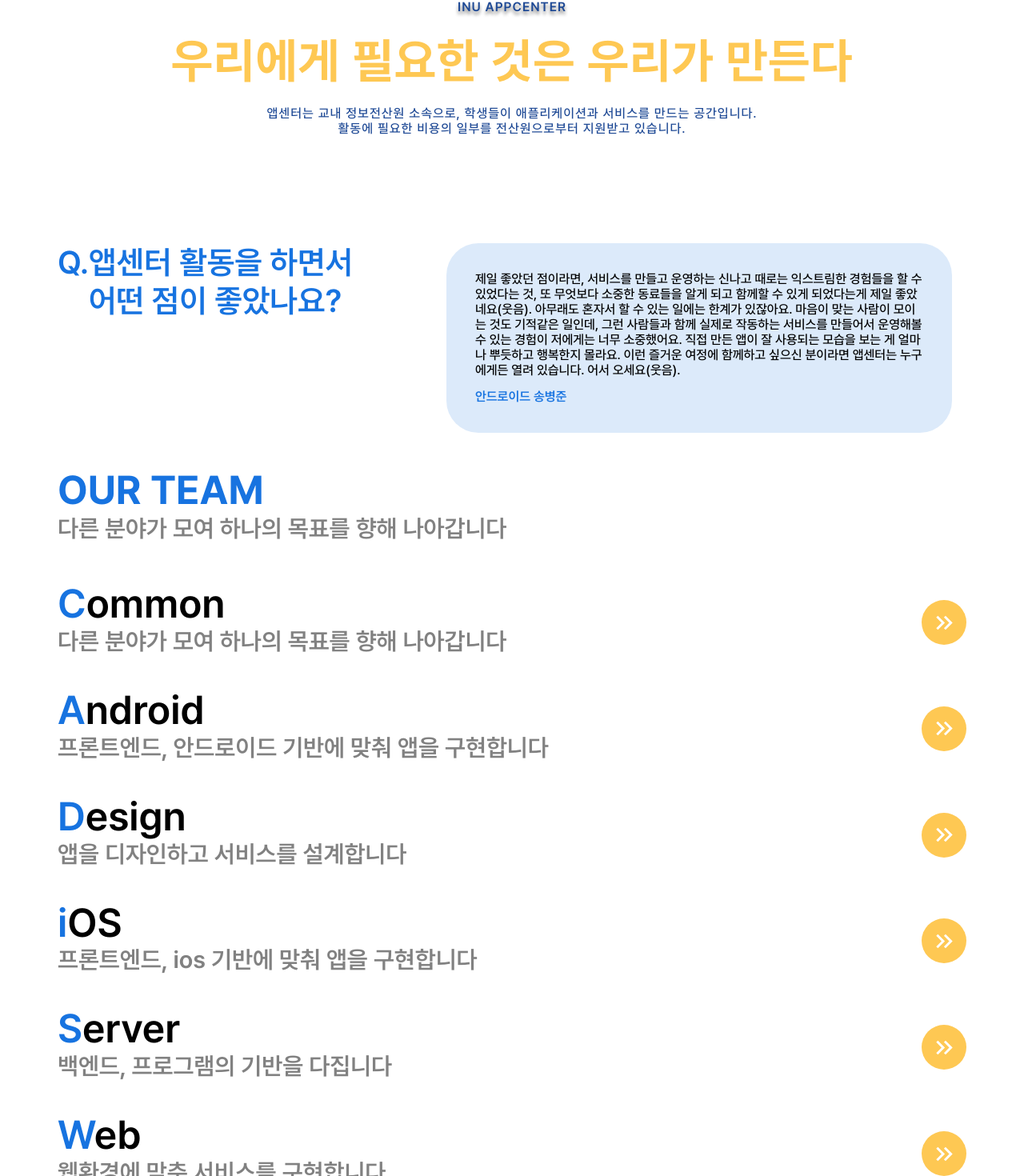
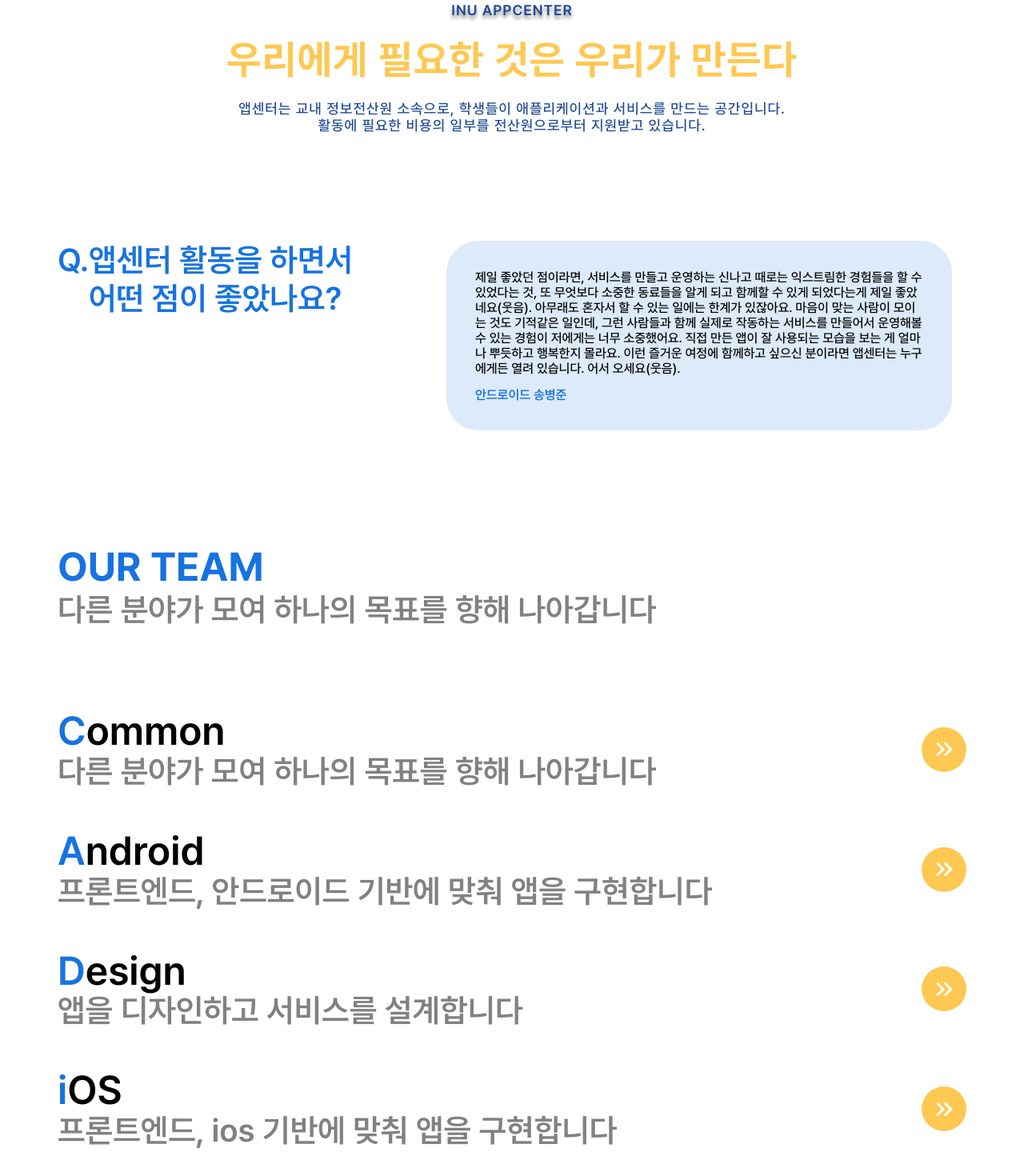
Before and after one commit to inu-appcenter/appcenter-homepage-renewal, a React (Create React App) app: page /appcenter-homepage-renewal/home in a window 1280 px wide. Shown: the part 1050-2520 px from the top of the page at 80% size. Built offline with nearby package versions, Linux system fonts and the light colour scheme.

Commit message:
feat: homepage ourTeam 수정

```diff
--- a/src/component/aboutus/Interview.js
+++ b/src/component/aboutus/Interview.js
@@ -44,9 +44,24 @@ const QuestionText = styled.div`
   display: flex;
   color: ${props => props.theme.color.primary};
   font-weight: 600;
-  font-size: 40px;
   white-space: pre-line;
   margin-right: ${viewWidthCalc(60)};
+  font-size: ${props=>props.theme.fontSize.desktop.subtitle};
+  @media(max-width: 1800px) {
+    font-size: ${props=>props.theme.fontSize.desktop.subtitle};
+  }
+  @media(max-width: 1200px) {
+    font-size: ${props=>props.theme.fontSize.tablet.subtitle};
+  }
+  @media(max-width: 768px) {
+    font-size: ${props=>props.theme.fontSize.smallTablet.subtitle};
+  }
+  @media(max-width: 576px) {
+    font-size: ${props=>props.theme.fontSize.mobile.subtitle};
+  }
+  @media (max-width: 280px) {
+    font-size: ${props => props.theme.fontSize.fold.subtitle};
+  }
 `
 
 const InterViewBox = styled.div`
--- a/src/component/aboutus/OurTeam.js
+++ b/src/component/aboutus/OurTeam.js
@@ -1,10 +1,12 @@
 import styled from "styled-components";
 import {partInfo} from "../../resource/string/partInfo";
-import {viewHeightCalc, viewWidthCalc} from "../../lib/viewportCalculate";
+import {viewHeightCalc} from "../../lib/viewportCalculate";
 import {Fab} from "@mui/material"
 import KeyboardDoubleArrowRightIcon from '@mui/icons-material/KeyboardDoubleArrowRight';
+import {useNavigate} from "react-router-dom";
 
 export default function OurTeam() {
+    const navigate = useNavigate();
     return (
         <>
             <TeamListWrapper>
@@ -15,7 +17,7 @@ export default function OurTeam() {
                                 <div className='TeamName'>{item.partName}</div>
                                 <div className='TeamDescription'>{item.description}</div>
                             </TextWrapper>
-                            <Button>
+                            <Button onClick={()=>navigate(`../faq/${item.partName.toLowerCase()}`)}>
                                 <KeyboardDoubleArrowRightIcon fontSize="large"/>
                             </Button>
                         </TeamListItem>
@@ -27,10 +29,9 @@ export default function OurTeam() {
 }
 
 const TeamListWrapper = styled.div`
-  display: flex;
-  flex-direction: column;
-  justify-content: center;
-  margin-top: ${viewHeightCalc(68)};
+  display: grid;
+  row-gap: 3rem;
+  margin-top: 100px;
 `
 
 const TeamListItem = styled.div`
@@ -39,7 +40,6 @@ const TeamListItem = styled.div`
   align-items: center;
   font-weight: 600;
   line-height: ${viewHeightCalc(60)};
-  margin-bottom: ${viewHeightCalc(50)};
 `
 
 const TextWrapper = styled.div`
@@ -48,12 +48,43 @@ const TextWrapper = styled.div`
   }
 
   .TeamName {
-    font-size: 50px;
+    margin: 4px 0;
+    font-size: ${props => props.theme.fontSize.desktop.title};
+    @media (max-width: 1800px) {
+      font-size: ${props => props.theme.fontSize.desktop.title};
+    }
+    @media (max-width: 1200px) {
+      font-size: ${props => props.theme.fontSize.tablet.title};
+    }
+    @media (max-width: 768px) {
+      font-size: ${props => props.theme.fontSize.smallTablet.title};
+    }
+    @media (max-width: 576px) {
+      font-size: ${props => props.theme.fontSize.mobile.title};
+    }
+    @media (max-width: 280px) {
+      font-size: ${props => props.theme.fontSize.fold.title};
+    }
   }
 
   .TeamDescription {
-    font-size: 30px;
     color: ${props => props.theme.color.gray};
+    font-size: ${props => props.theme.fontSize.desktop.subtitle};
+    @media (max-width: 1800px) {
+      font-size: ${props => props.theme.fontSize.desktop.subtitle};
+    }
+    @media (max-width: 1200px) {
+      font-size: ${props => props.theme.fontSize.tablet.subtitle};
+    }
+    @media (max-width: 768px) {
+      font-size: ${props => props.theme.fontSize.smallTablet.subtitle};
+    }
+    @media (max-width: 576px) {
+      font-size: ${props => props.theme.fontSize.mobile.subtitle};
+    }
+    @media (max-width: 280px) {
+      font-size: ${props => props.theme.fontSize.fold.subtitle};
+    }
   }
 `
 
@@ -61,4 +92,7 @@ const Button = styled(Fab)`
   background: ${props => props.theme.color.yellow};
   color: ${props => props.theme.color.white};
   box-shadow: none;
+  &:hover{
+    background: ${props => props.theme.color.primary};
+  }
 `
--- a/src/component/aboutus/Slogan.js
+++ b/src/component/aboutus/Slogan.js
@@ -1,4 +1,4 @@
-import styled from "styled-components";
+import styled,{css} from "styled-components";
 import {viewWidthCalc} from "../../lib/viewportCalculate";
 import {slogan} from "../../resource/data/aboutUs";
 
@@ -24,7 +24,34 @@ const Text = styled.div`
   text-shadow: ${props => props.type === 'top' && `0px 4px 4px rgba(0, 0, 0, 0.25), 0px 4px 4px rgba(0, 0, 0, 0.25)`};
   color: ${props => props.type === 'title' ? '#FEC853' : '#1E4995'};
   font-weight: ${props => props.type === 'top' ? 600 : props.type === 'title' ? 700 : 400};
-  font-size: ${props => props.type === 'title' ? `60px` : `16px`};
   margin-bottom: ${viewWidthCalc(24)};
   white-space: pre-line;
+  ${props => props.type === 'title' ?
+          css`font-size: ${props => props.theme.fontSize.bigDesktop.title};
+            @media (max-width: 1800px) {
+              font-size: ${props => props.theme.fontSize.desktop.title};
+            }
+            @media (max-width: 1200px) {
+              font-size: ${props => props.theme.fontSize.tablet.title};
+            }
+            @media (max-width: 768px) {
+              font-size: ${props => props.theme.fontSize.smallTablet.title};
+            }
+            @media (max-width: 576px) {
+              font-size: ${props => props.theme.fontSize.mobile.title};
+            }`
+          : css`font-size: ${props => props.theme.fontSize.bigDesktop.caption};
+            @media (max-width: 1800px) {
+              font-size: ${props => props.theme.fontSize.desktop.caption};
+            }
+            @media (max-width: 1200px) {
+              font-size: ${props => props.theme.fontSize.tablet.caption};
+            }
+            @media (max-width: 768px) {
+              font-size: ${props => props.theme.fontSize.smallTablet.caption};
+            }
+            @media (max-width: 576px) {
+              font-size: ${props => props.theme.fontSize.mobile.caption};
+            }`
+  }
 `;
--- a/src/component/common/PageTitle.js
+++ b/src/component/common/PageTitle.js
@@ -43,8 +43,23 @@ const TitleTextBox = styled.h1`
 `
 
 const SubTitle = styled.h2`
-  font-size: 30px;
   font-weight: 600;
   margin:0;
-  color: ${props => props.theme.color.gray}
+  color: ${props => props.theme.color.gray};
+  font-size: ${props=>props.theme.fontSize.desktop.subtitle};
+  @media(max-width: 1800px) {
+    font-size: ${props=>props.theme.fontSize.desktop.subtitle};
+  }
+  @media(max-width: 1200px) {
+    font-size: ${props=>props.theme.fontSize.tablet.subtitle};
+  }
+  @media(max-width: 768px) {
+    font-size: ${props=>props.theme.fontSize.smallTablet.subtitle};
+  }
+  @media(max-width: 576px) {
+    font-size: ${props=>props.theme.fontSize.mobile.subtitle};
+  }
+  @media (max-width: 280px) {
+    font-size: ${props => props.theme.fontSize.fold.subtitle};
+  }
 `
--- a/src/container/home/AboutUsContainer.js
+++ b/src/container/home/AboutUsContainer.js
@@ -22,7 +22,6 @@ const AboutUsWrapper = styled.div`
   height: 100vh;
   display: flex;
   flex-direction: column;
-  //align-items: center;
   justify-content: center;
 `;
 
--- a/src/container/home/OurTeamContainer.js
+++ b/src/container/home/OurTeamContainer.js
@@ -9,7 +9,6 @@ export default function OurTeamContainer(){
             <OurTeamWrapper>
                 <PageTitle
                     title="Our Team"
-                    topMargin='0'
                     subTitle={partInfo[0].description}
                 />
                 <OurTeam/>
@@ -19,4 +18,5 @@ export default function OurTeamContainer(){
 }
 const OurTeamWrapper = styled.div`
   width: 100%;
+  padding-bottom: 30px;
 `;
--- a/src/page/HomePage.js
+++ b/src/page/HomePage.js
@@ -15,7 +15,7 @@ export default function HomePage() {
 
 const HomePageWrapper = styled.div`
   display: grid;
-  row-gap: 2rem;
+  row-gap: 8rem;
   grid-template-columns: 100%;
   padding: 0 2rem;
 `;
```
